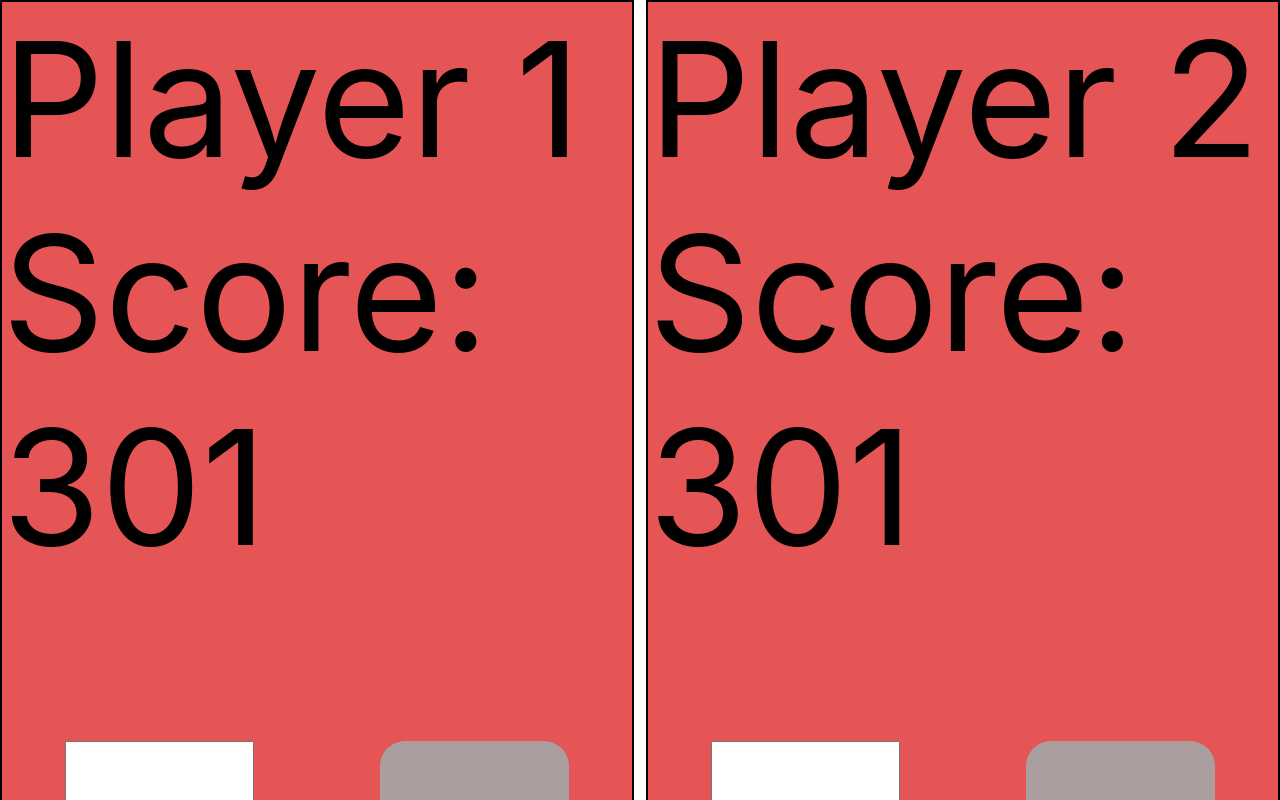
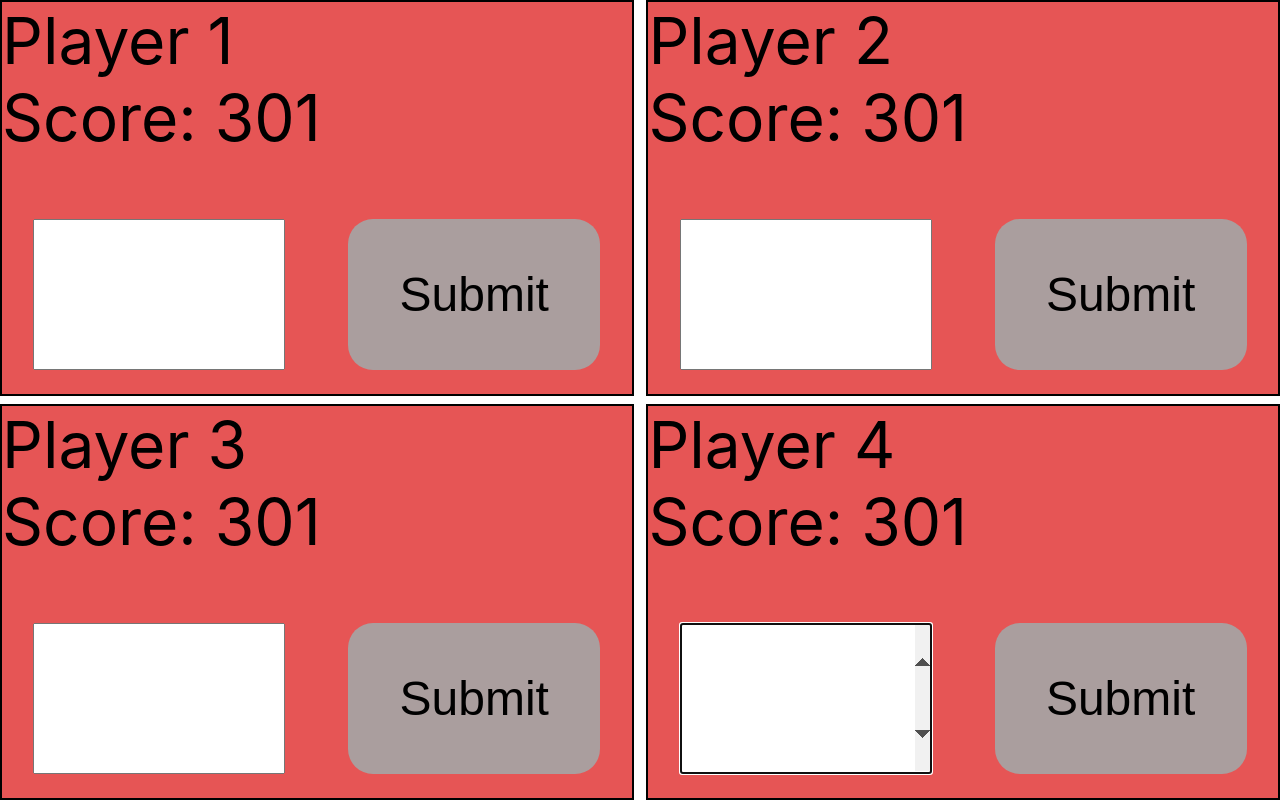
Before and after one commit to UweK17/dartscoreboard-simple, a React (Create React App) app: page / in a window 1280 px wide. Shown: the top 800 px of the page. Built offline with nearby package versions, Linux system fonts and the light colour scheme.

Commit message:
style angepasst

```diff
--- a/src/App.css
+++ b/src/App.css
@@ -30,32 +30,32 @@
 }
 
 .playerName {
-  font-size: 10rem;
+  font-size: 4rem;
 }
 
 .playerScore {
-  font-size: 10rem;
+  font-size: 4rem;
 }
 
 form {
   display: flex;
   justify-content: space-around;
-  margin-top: 25%;
+  margin-top: 10%;
 }
 
 input {
-  width: 30%;
-  min-height: 200px;
-  font-size: 10rem;
+  width: 40%;
+  min-height: 150px;
+  font-size: 8rem;
 }
 
 .btn {
-  width: 30%;
-  min-height: 200px;
+  width: 40%;
+  min-height: 150px;
   border: none;
   border-radius: 25px;
   outline: none;
-  font-size: 5rem;
+  font-size: 3rem;
   background-color: rgb(170, 158, 158);
   cursor: pointer;
 }
```
